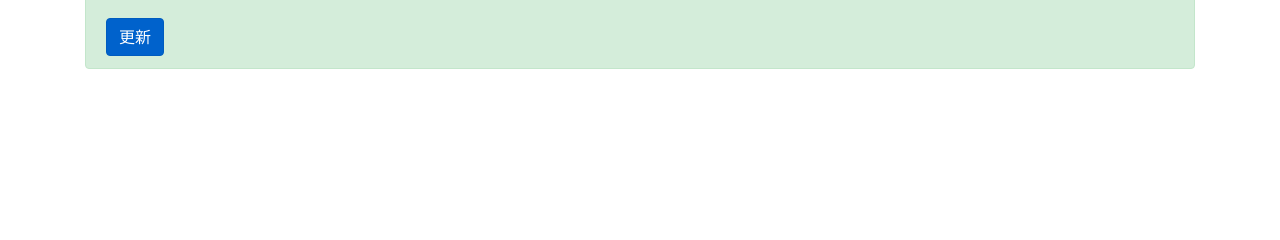
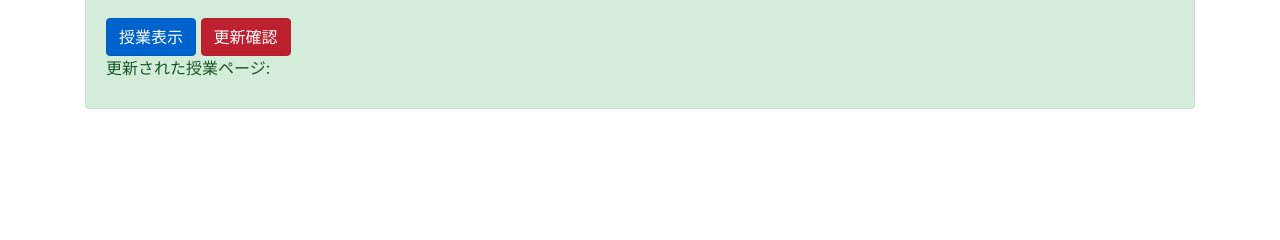
Before and after one commit to hiroehiro/class_update_project, a Django app: template template/detail.html in a window 1280 px wide. Shown: the part 396-636 px from the top of the page. Run offline with Django 3.2, Linux system fonts and the light colour scheme; the template is opened without the code that fills it, so the values that code supplies are empty; some libraries are stand-ins or nearby versions.

Commit message:
更新確認機能追加

```diff
--- a/class_update_app/models.py
+++ b/class_update_app/models.py
@@ -6,6 +6,7 @@
 # Create your models here.
 class ClassModel(Model):
     classname=ListTextField(base_field=CharField(max_length=100),size=100,null=True)
+    diffclassname=ListTextField(base_field=CharField(max_length=100),size=100,null=True)
     content=ListTextField(base_field=CharField(max_length=100),size=100,null=True)
     url=ListTextField(base_field=CharField(max_length=100),size=100,null=True)
     name=CharField(max_length=100,null=True)
--- a/class_update_app/urls.py
+++ b/class_update_app/urls.py
@@ -1,5 +1,5 @@
 from django.urls import path
-from .views import ClassList,ClassCreate,ClassDetail,resultfunc,ClassDelete
+from .views import ClassList,ClassCreate,ClassDetail,resultfunc,ClassDelete,comparefunc
 
 urlpatterns=[
     path("list/",ClassList.as_view(),name="list"),
@@ -7,4 +7,5 @@
     path("detail/<int:pk>",ClassDetail.as_view(),name="detail"),
     path("result/<int:pk>",resultfunc,name="result"),
     path("delete/<int:pk>",ClassDelete.as_view(),name="delete"),
+    path("compare/<int:pk>",comparefunc,name="compare"),
 ]
--- a/template/detail.html
+++ b/template/detail.html
@@ -19,7 +19,12 @@
     </p>
 
     <p>時間:{{object.date}}</p>
-    <a href="{% url 'result' object.pk %}" class="btn btn-primary btn active" role="button" aria-pressed="true">更新</a>
+    <a href="{% url 'result' object.pk %}" class="btn btn-primary btn active" role="button" aria-pressed="true">授業表示</a>
+    <a href="{% url 'compare' object.pk %}" class="btn btn-danger btn active" role="button" aria-pressed="true">更新確認</a>
+    <p>更新された授業ページ:{% for item in object.diffclassname %}
+      <p>{{item}}</p>
+      {% endfor %}
+    </p>
   </div>
 </div>
 {% endblock content %}
--- a/template/list.html
+++ b/template/list.html
@@ -19,7 +19,7 @@
 {% for item in object_list %}
 <div class='container'>
 <div class="btn-group" role="group" aria-label="Basic example">
-  <a href="{% url 'detail' item.pk %}" class="btn btn-primary" tabindex="-1" role="button" aria-disabled="true">更新履歴{{ item.pk }}</a>
+  <a href="{% url 'detail' item.pk %}" class="btn btn-primary" tabindex="-1" role="button" aria-disabled="true">更新履歴{{ item.pk }}番目</a>
   <a href="{% url 'delete' item.pk %}" class="btn btn-danger" tabindex="-1" role="button" aria-disabled="true">削除</a>
 </div>
 </div>
```
Also changed, not shown: class_update_app/views.py (+18 -1 lines), class_update_app/migrations/0009_classmodel_diffclassname.py (added).
